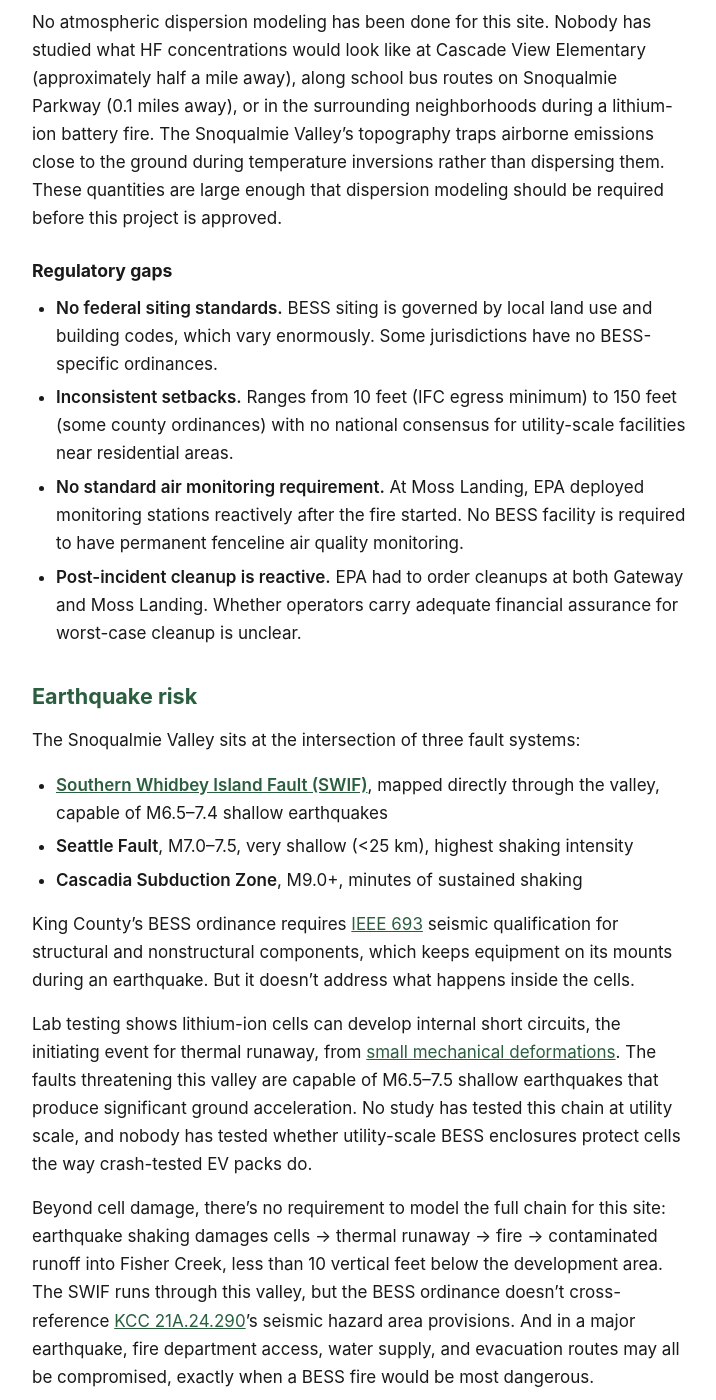
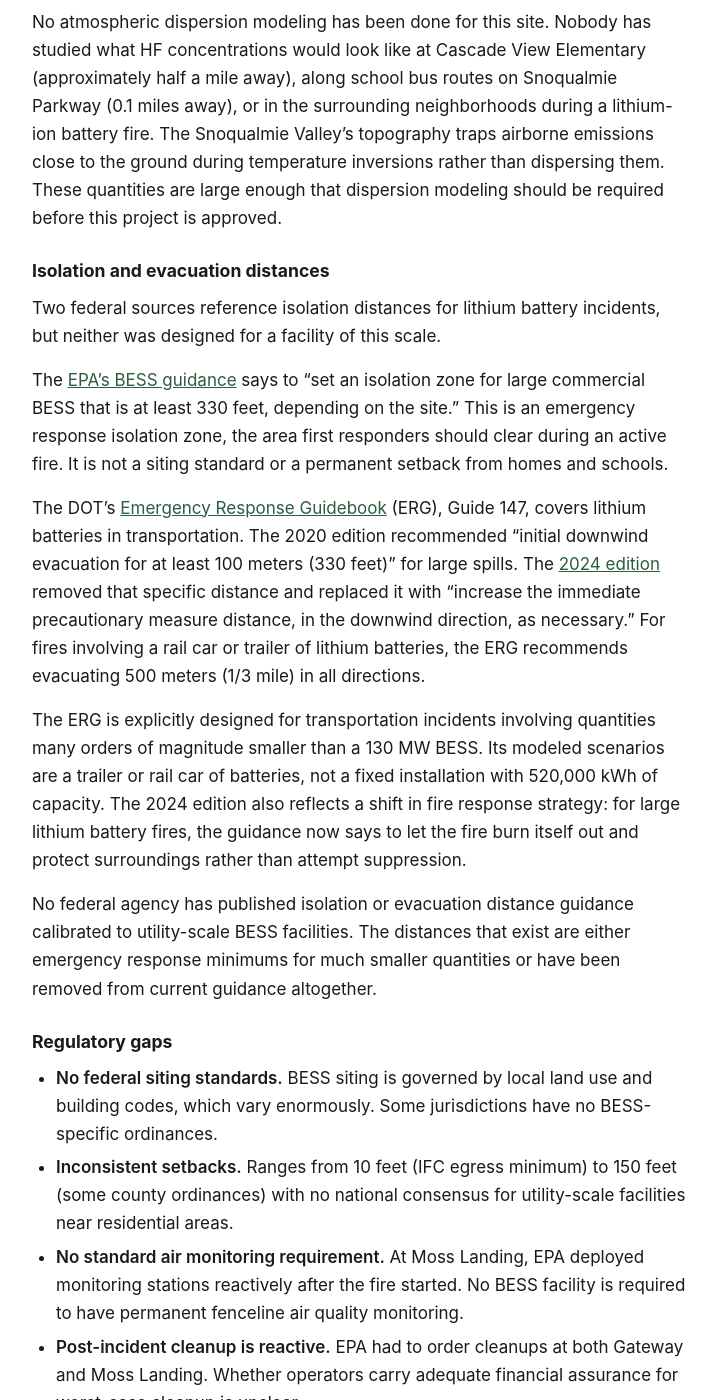
Before and after one commit to calef/cascadia-ridge-bess, a Jekyll site: the page built from _pages/fire-risk.md, in a window 1280 px wide and 1400 px high, scrolled down 4714 px. Shown: the whole window, without its empty margins (280-996 px from the left). Built offline with Jekyll 4.4.1, drawn with Linux system fonts in a browser that asks for light colours.

Commit message:
Deploy site 2026-03-27-152006

```diff
--- a/_pages/fire-risk.md
+++ b/_pages/fire-risk.md
@@ -100,6 +100,18 @@ All of these have limitations. The Moss Landing fire began after its fire suppre
 
 No atmospheric dispersion modeling has been done for this site. Nobody has studied what HF concentrations would look like at Cascade View Elementary (approximately half a mile away), along school bus routes on Snoqualmie Parkway (0.1 miles away), or in the surrounding neighborhoods during a lithium-ion battery fire. The Snoqualmie Valley's topography traps airborne emissions close to the ground during temperature inversions rather than dispersing them. These quantities are large enough that dispersion modeling should be required before this project is approved.
 
+### Isolation and evacuation distances
+
+Two federal sources reference isolation distances for lithium battery incidents, but neither was designed for a facility of this scale.
+
+The [EPA's BESS guidance](https://www.epa.gov/electronics-batteries-management/battery-energy-storage-systems-main-considerations-safe) says to "set an isolation zone for large commercial BESS that is at least 330 feet, depending on the site." This is an emergency response isolation zone, the area first responders should clear during an active fire. It is not a siting standard or a permanent setback from homes and schools.
+
+The DOT's [Emergency Response Guidebook](https://www.phmsa.dot.gov/training/hazmat/erg/emergency-response-guidebook-erg) (ERG), Guide 147, covers lithium batteries in transportation. The 2020 edition recommended "initial downwind evacuation for at least 100 meters (330 feet)" for large spills. The [2024 edition](https://cameochemicals.noaa.gov/erg_guides/en/Guide_147.pdf) removed that specific distance and replaced it with "increase the immediate precautionary measure distance, in the downwind direction, as necessary." For fires involving a rail car or trailer of lithium batteries, the ERG recommends evacuating 500 meters (1/3 mile) in all directions.
+
+The ERG is explicitly designed for transportation incidents involving quantities many orders of magnitude smaller than a 130 MW BESS. Its modeled scenarios are a trailer or rail car of batteries, not a fixed installation with 520,000 kWh of capacity. The 2024 edition also reflects a shift in fire response strategy: for large lithium battery fires, the guidance now says to let the fire burn itself out and protect surroundings rather than attempt suppression.
+
+No federal agency has published isolation or evacuation distance guidance calibrated to utility-scale BESS facilities. The distances that exist are either emergency response minimums for much smaller quantities or have been removed from current guidance altogether.
+
 ### Regulatory gaps
 
 - **No federal siting standards.** BESS siting is governed by local land use and building codes, which vary enormously. Some jurisdictions have no BESS-specific ordinances.
```
